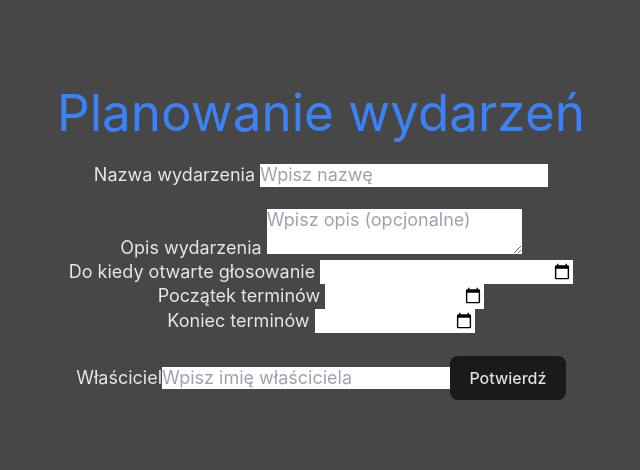
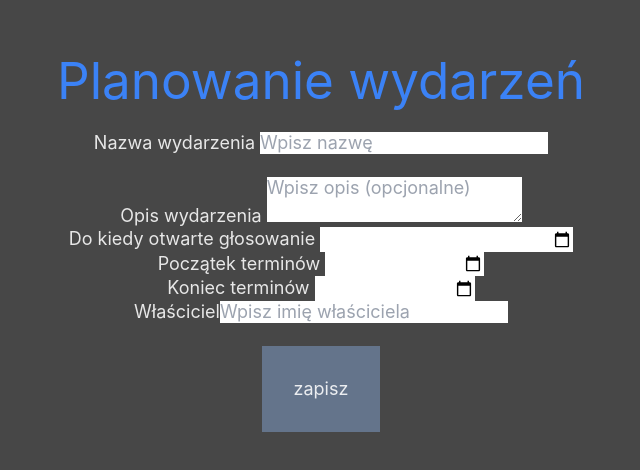
Before and after one commit to Newbies-Workplace/calendar-app-frontend, a React (Vite) app: page / in a window 1280 px wide. Shown: the part 158-628 px from the top of the page, without its empty margins (319-959 px from the left). Built offline with nearby package versions, Linux system fonts and the light colour scheme.

Commit message:
added button

```diff
--- /dev/null
+++ b/src/components/Button.tsx
@@ -0,0 +1,21 @@
+import React from 'react';
+import { Button as MaterialButton } from "@material-tailwind/react";
+import { cn } from './cn';
+
+interface ButtonProps {
+  children: React.ReactNode;
+  onClick: () => void;
+  variant?: "filled" | "outlined";
+  size?: "sm" | "md" | "lg";
+  color?: "amber" | "blue" | "red" | "green";
+  className?: string
+}
+
+const Button: React.FC<ButtonProps> = ({ children, onClick, variant = "outlined", size = "md", color = "amber", className}) => {
+  return (
+    <button onClick={onClick}className={cn(`bg-red-500 ${color}`, className)}>
+     {children}
+    </button>
+  );
+};
+export default Button;
--- /dev/null
+++ b/src/components/cn.ts
@@ -0,0 +1,6 @@
+import { ClassValue, clsx } from "clsx";
+import { twMerge } from "tailwind-merge";
+
+export const cn = (...inputs: ClassValue[]) => {
+  return twMerge(clsx(inputs));
+};
--- a/src/pages/Frontpage.jsx
+++ b/src/pages/Frontpage.jsx
@@ -4,6 +4,7 @@ import "../App.css";
 import "../components/button.css";
 import { useNavigate } from "@tanstack/react-router";
 import Cookies from "js-cookie";
+import Button from "../components/Button";
 const BACKEND_URL = process.env.CALENDAR_BACKEND_URL;
 
 function Frontpage(props) {
@@ -120,7 +121,6 @@ function Frontpage(props) {
           })}
         />
         <br></br>
-        <br></br>
 
 
         <label>Właściciel</label>
@@ -129,9 +129,14 @@ function Frontpage(props) {
           placeholder="Wpisz imię właściciela"
         />
         {errors.owner && <div className="text-red-500 text-sm">Właściciel jest wymagany</div>}
-        <button className="main primary" href={`${props.id}`}>
-          Potwierdź
-        </button>
+        <br></br>
+        <br></br>
+        <Button
+      className="p-8"
+        size="md"
+        color="bg-slate-500"
+        variant="filled"
+        >zapisz</Button>
       </form>
     </>
   );
--- a/tailwind.config.js
+++ b/tailwind.config.js
@@ -1,6 +1,6 @@
 /** @type {import('tailwindcss').Config} */
 export default {
-  content: ["./src/**/*.{html,js,jsx}"],
+  content: ["./src/**/*.{html,js,jsx,ts,tsx}"],
   theme: {
     extend: {},
   },
```
Also changed, not shown: package.json (+6 -3 lines), src/components/button.css (line endings or trailing spaces), 1 other file (tests, documents, lock files or other folders).
